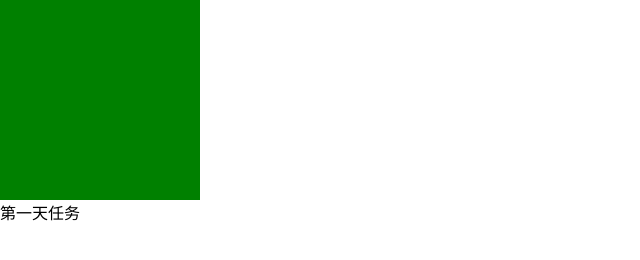
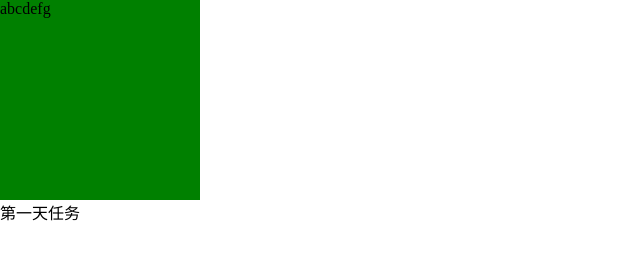
Before and after one commit to yuanshaopeng/elm, a plain HTML site: page index.html in a window 1280 px wide. Shown: the full height of the page, 0-640 px from the left. Drawn offline with Linux system fonts and the light colour scheme.

Commit message:
second change

```diff
--- a/index.html
+++ b/index.html
@@ -19,7 +19,7 @@
 </head>
 <body>
     <div>
-
+        abcdefg
     </div>
     <p>第一天任务</p>
 </body>
```
